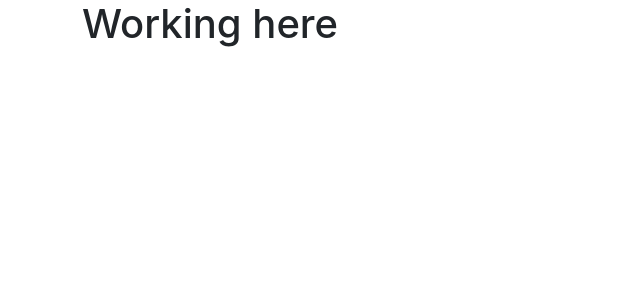
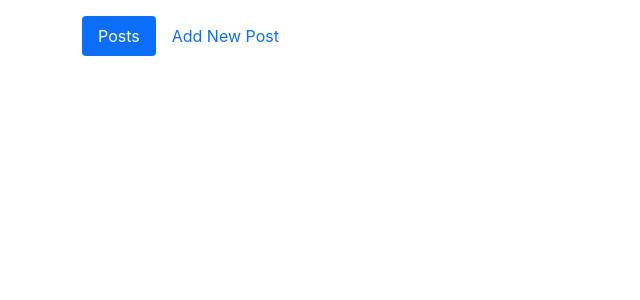
Before and after one commit to basitk41/react_api_crud, a React (Create React App) app: page / in a window 1280 px wide. Shown: the top 300 px of the page, without its empty margins (0-640 px from the left). Built offline with nearby package versions, Linux system fonts and the light colour scheme; the HTML template or start-up script is replaced by a standard one.

Commit message:
Header component rendered

```diff
--- a/src/App.js
+++ b/src/App.js
@@ -1,7 +1,9 @@
+import Routes from "./utils/Routes/Routes";
+
 const App = () => {
   return (
-    <div className="container">
-      <h1>Working here</h1>
+    <div className="container mt-3">
+      <Routes />
     </div>
   );
 };
--- /dev/null
+++ b/src/utils/Routes/Routes.js
@@ -0,0 +1,7 @@
+import React from "react";
+import Header from "../../components/Header/Header";
+const Routes = () => {
+  return <Header />;
+};
+
+export default Routes;
```
